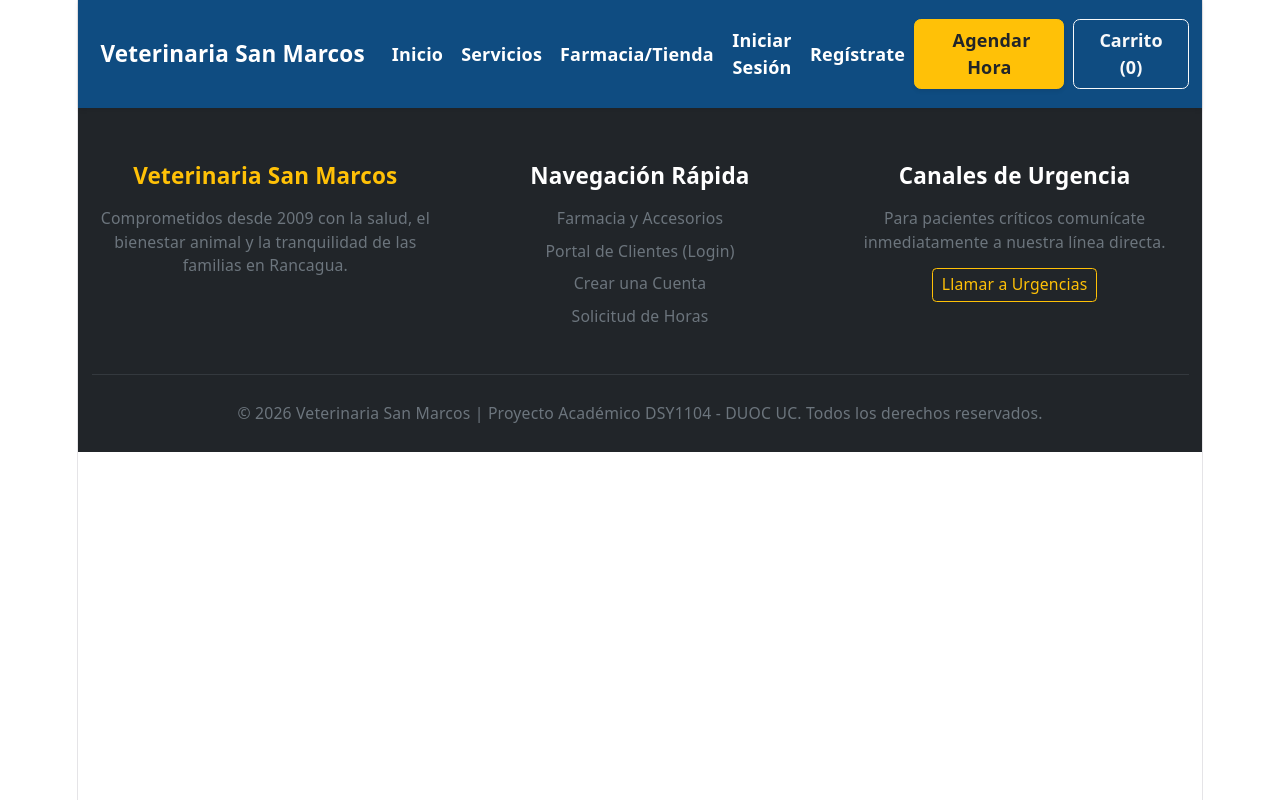
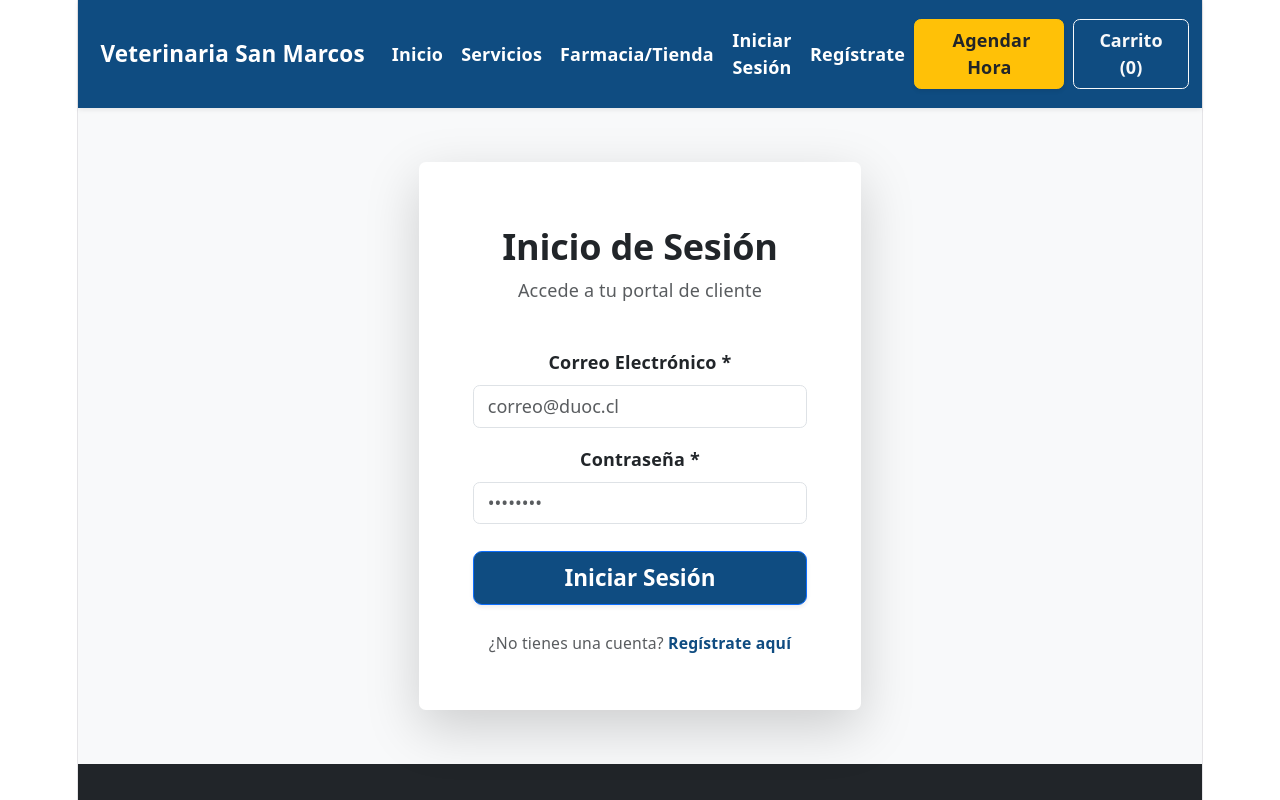
Before and after one commit to Jorgeh1998/ProyectoClinicaVeterinariaEva2, a React (Vite) app: page /login in a window 1280 px wide. Shown: the top 800 px of the page. Built offline with nearby package versions, Linux system fonts and the light colour scheme.

Commit message:
Se ha migrado el iniciar sesion a Login.jsx

```diff
--- a/src/App.jsx
+++ b/src/App.jsx
@@ -9,6 +9,7 @@ import Carrito from "./components/Carrito";
 // Paginas
 import Home from "./pages/Home";
 import Tienda from "./pages/Tienda";
+import Login from "./pages/Login";
 
 function App() {
 
@@ -60,8 +61,8 @@ function App() {
 
       <Routes>
         <Route path="/" element={<Home />} />
-        {/* Le pasamos la función agregarAlCarrito como PROP a la Tienda */}
         <Route path="/productos" element={<Tienda agregarAlCarrito={agregarAlCarrito} />} />
+        <Route path="/login" element={<Login/>} />
       </Routes>
 
       <Footer />
--- a/src/components/Header.jsx
+++ b/src/components/Header.jsx
@@ -18,7 +18,7 @@ function Header({ contadorCarrito }) {
               <li className="nav-item"><Link className="nav-link text-white active" to="/">Inicio</Link></li>
               <li className="nav-item"><a className="nav-link text-white" href="#servicios">Servicios</a></li>
               <li className="nav-item"><Link className="nav-link text-white" to="/productos">Farmacia/Tienda</Link></li>
-              <li className="nav-item"><a className="nav-link text-white" href="#login">Iniciar Sesión</a></li>
+              <li className="nav-item"><Link className="nav-link text-white" to="/login">Iniciar Sesión</Link></li>
               <li className="nav-item"><a className="nav-link text-white" href="#registro">Regístrate</a></li>
             </ul>
 
--- /dev/null
+++ b/src/pages/Login.jsx
@@ -0,0 +1,113 @@
+import React, { useState } from 'react';
+import { useNavigate, Link } from 'react-router-dom';
+
+function Login() {
+  const [correo, setCorreo] = useState('');
+  const [password, setPassword] = useState('');
+  const [errores, setErrores] = useState({ correo: false, password: false });
+
+  const navigate = useNavigate();
+
+  const manejarSubmit = (e) => {
+    e.preventDefault();
+
+    const dominiosPermitidos = ['@duoc.cl', '@profesor.duoc.cl', '@gmail.com'];
+    const correoLimpio = correo.trim().toLowerCase();
+    const passLimpio = password.trim();
+
+    // Validaciones originales de tu app.js
+    const correoValido = correoLimpio.length > 0 &&
+                         correoLimpio.length <= 100 &&
+                         dominiosPermitidos.some(d => correoLimpio.endsWith(d));
+
+    const passValido = passLimpio.length >= 4 && passLimpio.length <= 10;
+
+    setErrores({
+      correo: !correoValido,
+      password: !passValido
+    });
+
+    if (correoValido && passValido) {
+      if (correoLimpio === 'admin@gmail.com' && passLimpio === 'admin123') {
+        sessionStorage.setItem('sesionAdmin', 'activa');
+        navigate('/admin');
+      } else {
+        alert('¡Inicio de sesión exitoso! (Simulación)');
+        setCorreo('');
+        setPassword('');
+        navigate('/');
+      }
+    }
+  };
+
+  return (
+    <main className="flex-grow-1 d-flex align-items-center py-5 bg-light">
+      <div className="container">
+        <div className="row justify-content-center">
+          <div className="col-12 col-md-8 col-lg-5">
+            <div className="card border-0 shadow-lg p-4 p-md-5">
+              <div className="text-center mb-4">
+                <i className="bi bi-person-circle text-primary-custom" style={{ fontSize: '3rem' }}></i>
+                <h2 className="fw-bold mt-2">Inicio de Sesión</h2>
+                <p className="text-muted">Accede a tu portal de cliente</p>
+              </div>
+
+              <form onSubmit={manejarSubmit} noValidate>
+                <div className="mb-3">
+                  <label htmlFor="loginCorreo" className="form-label fw-semibold">Correo Electrónico *</label>
+                  <input
+                    type="email"
+                    className={`form-control ${errores.correo ? 'is-invalid' : ''}`}
+                    id="loginCorreo"
+                    placeholder="correo@duoc.cl"
+                    maxLength="100"
+                    value={correo}
+                    onChange={(e) => {
+                      setCorreo(e.target.value);
+                      if (errores.correo) setErrores({ ...errores, correo: false });
+                    }}
+                  />
+                  <div className="invalid-feedback">
+                    El correo es obligatorio y debe ser @duoc.cl, @profesor.duoc.cl o @gmail.com.
+                  </div>
+                </div>
+
+                <div className="mb-4">
+                  <label htmlFor="loginPassword" className="form-label fw-semibold">Contraseña *</label>
+                  <input
+                    type="password"
+                    className={`form-control ${errores.password ? 'is-invalid' : ''}`}
+                    id="loginPassword"
+                    placeholder="••••••••"
+                    value={password}
+                    onChange={(e) => {
+                      setPassword(e.target.value);
+                      if (errores.password) setErrores({ ...errores, password: false });
+                    }}
+                  />
+                  <div className="invalid-feedback">
+                    La contraseña es obligatoria y debe tener entre 4 y 10 caracteres.
+                  </div>
+                </div>
+
+                <div className="d-grid gap-2">
+                  <button type="submit" className="btn btn-primary bg-primary-custom btn-lg fw-bold shadow-sm">
+                    Iniciar Sesión
+                  </button>
+                </div>
+
+                <div className="text-center mt-4">
+                  <p className="small text-muted mb-0">
+                    ¿No tienes una cuenta? <Link to="/registro" className="text-primary-custom fw-bold text-decoration-none">Regístrate aquí</Link>
+                  </p>
+                </div>
+              </form>
+            </div>
+          </div>
+        </div>
+      </div>
+    </main>
+  );
+}
+
+export default Login;
```
